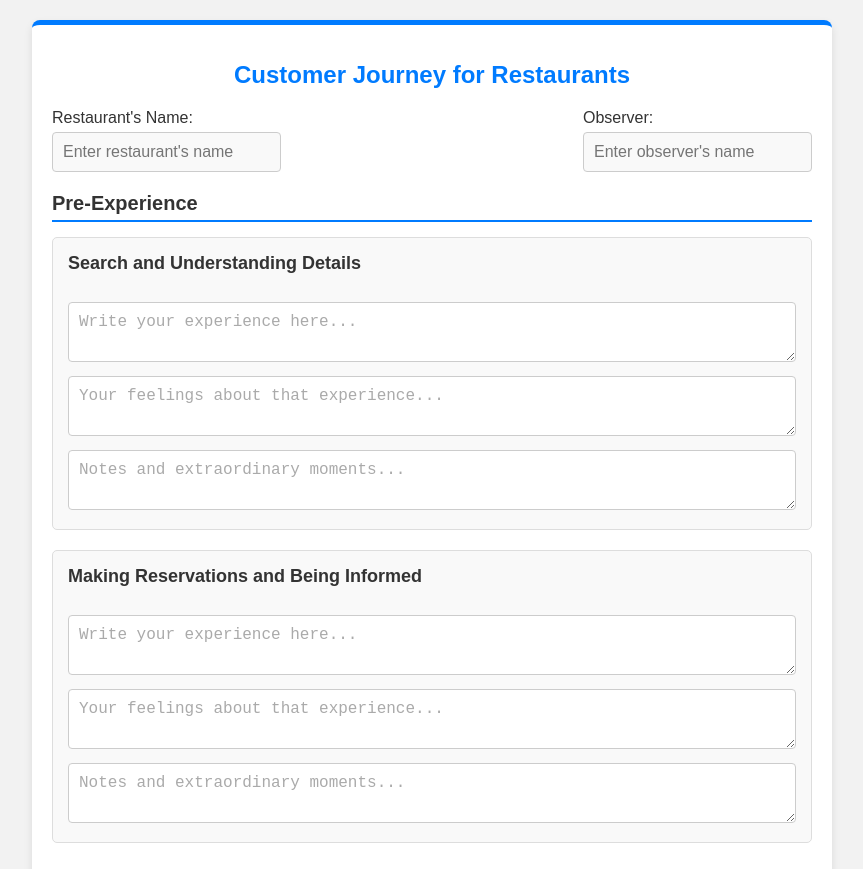
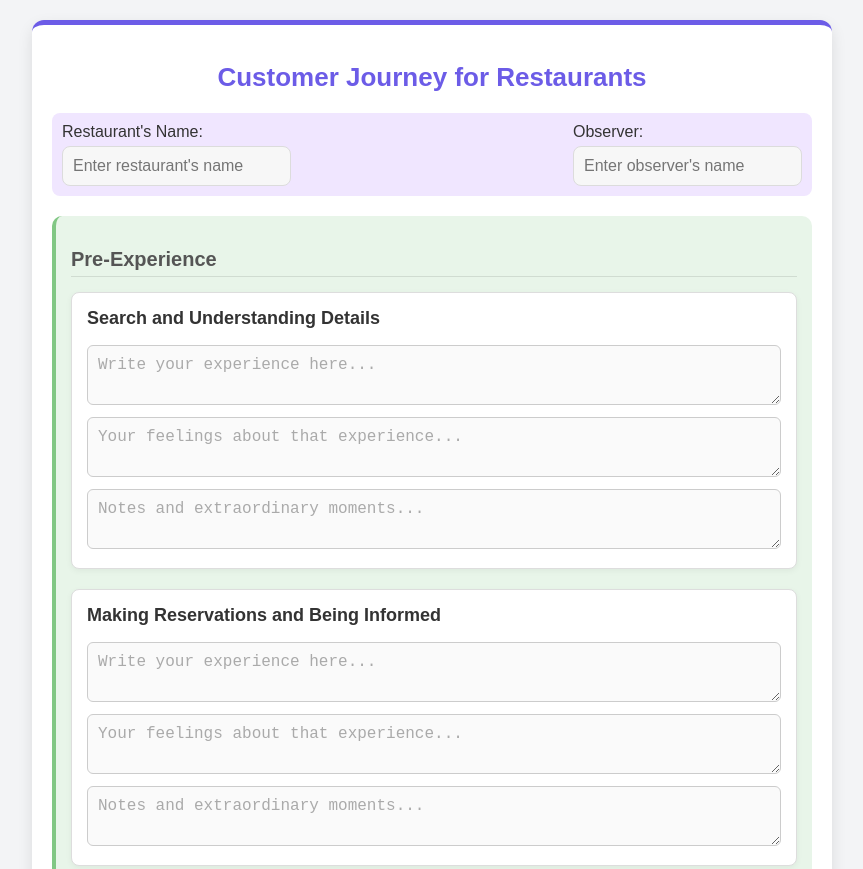
Before and after one commit to mertcgul/musteri-yolculugu, a plain HTML site: page index.html in a window 1280 px wide. Shown: the top 869 px of the page, without its empty margins (208-1071 px from the left). Drawn offline with Linux system fonts and the light colour scheme.

Commit message:
style.css

```diff
--- a/style.css
+++ b/style.css
@@ -3,10 +3,10 @@
 }
 
 body {
-    font-family: Arial, sans-serif;
+    font-family: 'Arial', sans-serif;
     margin: 0;
     padding: 20px;
-    background-color: #f2f2f2;
+    background-color: #f3f4f6; /* Hafif gri arka plan */
 }
 
 .customer-journey {
@@ -14,16 +14,18 @@ body {
     margin: auto;
     background: #ffffff;
     padding: 20px;
-    border-radius: 8px;
-    box-shadow: 0 4px 8px rgba(0, 0, 0, 0.1);
-    border-top: 5px solid #007bff;
+    border-radius: 12px;
+    box-shadow: 0 6px 15px rgba(0, 0, 0, 0.1);
+    border-top: 5px solid #6c5ce7; /* Ana renk */
+    position: relative;
 }
 
 h1 {
     text-align: center;
-    font-size: 24px;
-    color: #007bff;
+    font-size: 26px;
+    color: #6c5ce7;
     margin-bottom: 20px;
+    font-weight: bold;
 }
 
 .form-header {
@@ -31,6 +33,9 @@ h1 {
     flex-direction: column;
     gap: 15px;
     margin-bottom: 20px;
+    padding: 10px;
+    background-color: #f0e6ff;
+    border-radius: 8px;
 }
 
 .form-header label {
@@ -43,10 +48,10 @@ h1 {
 .form-header input {
     padding: 10px;
     font-size: 16px;
-    border: 1px solid #ccc;
-    border-radius: 4px;
+    border: 1px solid #dcdcdc;
+    border-radius: 8px;
     margin-top: 5px;
-    background-color: #f9f9f9;
+    background-color: #f7f7f7;
 }
 
 @media (min-width: 600px) {
@@ -58,12 +63,26 @@ h1 {
 
 .stage {
     margin-bottom: 30px;
+    background-color: #ffe6e6; /* Farklı renk tonları için ayarlanabilir */
+    padding: 15px;
+    border-radius: 10px;
+    border-left: 4px solid #ff7675; /* Renk uyumu için sol çerçeve */
+}
+
+.stage:nth-child(even) {
+    background-color: #e6f7ff;
+    border-left-color: #74b9ff;
+}
+
+.stage:nth-child(odd) {
+    background-color: #e8f5e9;
+    border-left-color: #81c784;
 }
 
 .stage h2 {
     font-size: 20px;
-    color: #333;
-    border-bottom: 2px solid #007bff;
+    color: #555;
+    border-bottom: 1px solid rgba(0, 0, 0, 0.1);
     padding-bottom: 5px;
     margin-bottom: 15px;
 }
@@ -72,19 +91,22 @@ h1 {
     margin-bottom: 20px;
     padding: 15px;
     border: 1px solid #ddd;
-    border-radius: 5px;
-    background-color: #f9f9f9;
-    transition: background-color 0.3s ease;
+    border-radius: 8px;
+    background-color: #ffffff;
+    box-shadow: 0 2px 6px rgba(0, 0, 0, 0.05);
+    transition: transform 0.2s ease;
 }
 
 .step:hover {
-    background-color: #e8f4ff;
+    transform: translateY(-2px);
+    box-shadow: 0 4px 10px rgba(0, 0, 0, 0.1);
 }
 
 .step h3 {
     font-size: 18px;
     color: #333;
     margin-top: 0;
+    margin-bottom: 8px;
 }
 
 .step textarea {
@@ -92,11 +114,11 @@ h1 {
     height: 60px;
     padding: 10px;
     border: 1px solid #ccc;
-    border-radius: 4px;
+    border-radius: 6px;
     resize: vertical;
     font-size: 16px;
-    margin-top: 10px;
-    background-color: #fff;
+    background-color: #fafafa;
+    margin-top: 8px;
 }
 
 .step textarea::placeholder {
@@ -108,15 +130,16 @@ h1 {
     padding: 12px;
     font-size: 18px;
     color: white;
-    background-color: #007bff;
+    background-color: #6c5ce7;
     border: none;
-    border-radius: 5px;
+    border-radius: 8px;
     cursor: pointer;
-    transition: background-color 0.3s ease;
+    transition: background-color 0.3s ease, box-shadow 0.3s ease;
 }
 
 #submit-button:hover {
-    background-color: #0056b3;
+    background-color: #4c46b1;
+    box-shadow: 0 4px 10px rgba(108, 92, 231, 0.3);
 }
 
 /* Mobil uyumluluk */
```
